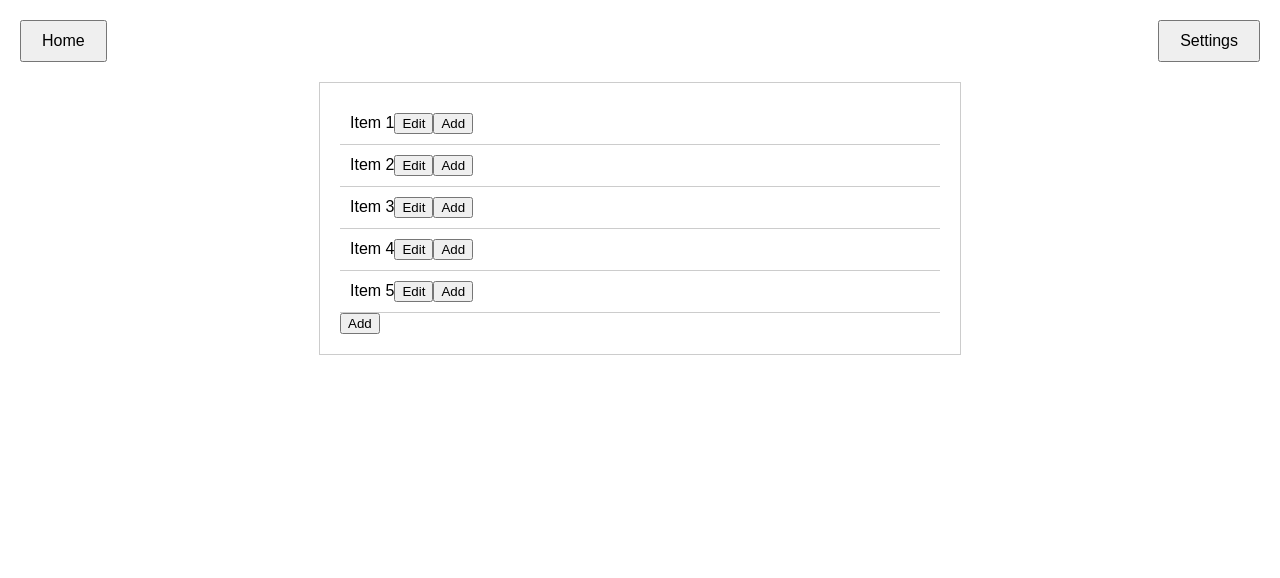
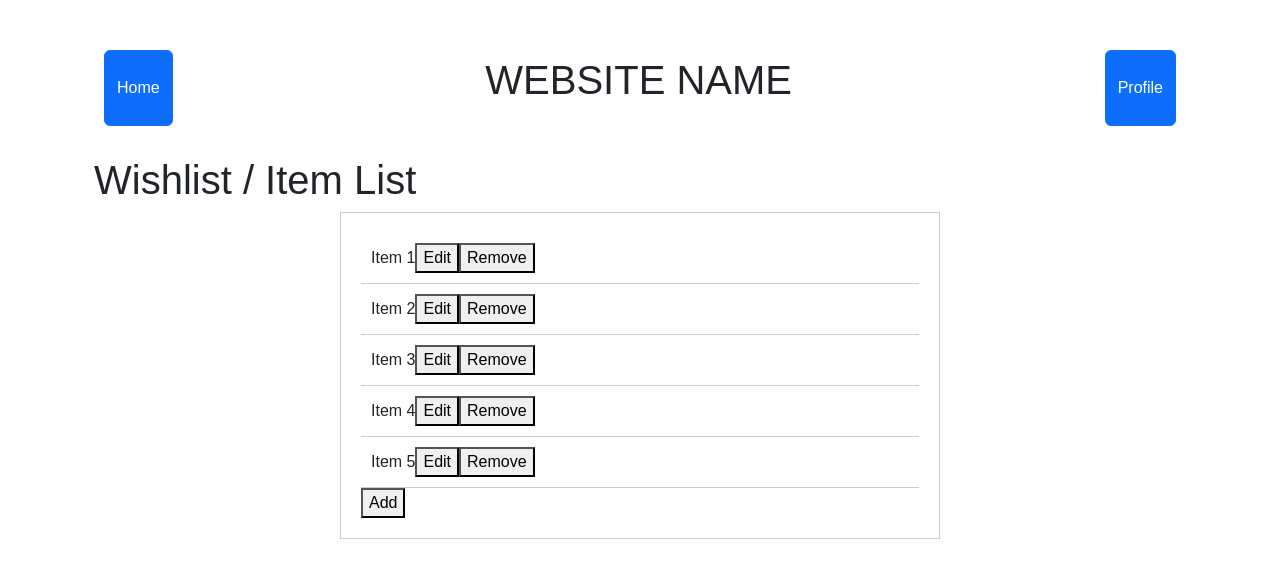
Before and after one commit to CST438Fall2024/FrontEndProject2, a React (Create React App) app in the folder project2group6/: page /list in a window 1280 px wide. Shown: the top 578 px of the page. Built offline with nearby package versions, Linux system fonts and the light colour scheme.

Commit message:
Added navigation and bootsrap
every page excluding App.js needs to be wrapped in <Layout>

```diff
--- a/project2group6/package.json
+++ b/project2group6/package.json
@@ -6,8 +6,10 @@
     "@testing-library/jest-dom": "^5.17.0",
     "@testing-library/react": "^13.4.0",
     "@testing-library/user-event": "^13.5.0",
+    "bootstrap": "^5.3.3",
     "react": "^18.3.1",
     "react-dom": "^18.3.1",
+    "react-router-dom": "^6.26.2",
     "react-scripts": "5.0.1",
     "web-vitals": "^2.1.4"
   },
--- /dev/null
+++ b/project2group6/src/Layout.js
@@ -0,0 +1,24 @@
+import React from 'react';
+import {useNavigate, Routes, Route} from 'react-router-dom';
+import "./css/Layout.css"
+
+const Layout = ({ children }) => {
+     // NAVIGATION
+    const navigate = useNavigate();
+
+    const handleNavigation = (path) => {
+    navigate(path);
+    }
+  return (
+    <div className="container">
+      <div className="header">
+                <button className="btn btn-primary" onClick={() => handleNavigation('/')}>Home</button>
+                <p className="fs-1">WEBSITE NAME</p>
+                <button className="btn btn-primary"onClick={() => alert('Settings button clicked!')}>Profile</button>
+            </div>
+      <main>{children}</main>
+    </div>
+  );
+};
+
+export default Layout;
--- /dev/null
+++ b/project2group6/src/css/Layout.css
@@ -0,0 +1,17 @@
+.container {
+    font-family: Arial, sans-serif;
+    padding: 20px;  /* Add padding to the container to ensure there's space around the content */
+}
+
+.header {
+    display: flex;
+    justify-content: space-between;
+    margin-bottom: 20px;
+    padding: 10px;  /* Add padding to move buttons away from the edges */
+}
+
+.btn {
+    padding: 10px 20px;
+    font-size: 16px;
+    cursor: pointer;
+}
--- a/project2group6/src/css/List.css
+++ b/project2group6/src/css/List.css
@@ -1,17 +1,4 @@
-.items-list-container {
-    font-family: Arial, sans-serif;
-    margin: 20px;
-}
-.header {
-    display: flex;
-    justify-content: space-between;
-    margin-bottom: 20px;
-}
-.header button {
-    padding: 10px 20px;
-    font-size: 16px;
-    cursor: pointer;
-}
+
 .item-list {
     border: 1px solid #ccc;
     padding: 20px;
--- a/project2group6/src/index.js
+++ b/project2group6/src/index.js
@@ -3,11 +3,22 @@ import ReactDOM from 'react-dom/client';
 import './index.css';
 import reportWebVitals from './reportWebVitals';
 import List from './pages/List';
+import AddItem from './pages/AddItem'
+import App from './App';
+import { BrowserRouter, Routes, Route } from 'react-router-dom';
+import 'bootstrap/dist/css/bootstrap.min.css';
+import Layout from "./Layout"
 
 const root = ReactDOM.createRoot(document.getElementById('root'));
 root.render(
   <React.StrictMode>
-    <List/>
+    <BrowserRouter>
+      <Routes>
+        <Route path="/" element={<App />} />
+        <Route path="/list" element={<List />} />
+        <Route path="/add-item" element={<AddItem />} />
+      </Routes>
+    </BrowserRouter>
   </React.StrictMode>
 );
 
--- a/project2group6/src/pages/AddItem.js
+++ b/project2group6/src/pages/AddItem.js
@@ -0,0 +1,20 @@
+import React from 'react';
+import '../css/AddItem.css'
+function AddItem(){
+    return(
+        <div className="addSection">
+
+        {/* Add a list */}
+        <div className="addList">
+            <h2>Add a List</h2>
+        </div>
+
+        {/* Add an item */}
+        <div className="addItem">
+            <h2>Add an Item</h2>
+        </div>
+        </div>
+    );
+}
+
+export default AddItem;
--- a/project2group6/src/pages/List.js
+++ b/project2group6/src/pages/List.js
@@ -1,5 +1,8 @@
 import React, { useEffect, useState } from 'react';
 import '../css/List.css';
+import {useNavigate, Routes, Route} from 'react-router-dom';
+import AddItem from './AddItem';
+import Layout from "../Layout"
 
 const List = () => {
     const [items, setItems] = useState([]);
@@ -15,29 +18,34 @@ const List = () => {
          fetchItems();
      }, []);
 
+     // NAVIGATION
+     const navigate = useNavigate();
+
+     const handleNavigation = (path) => {
+     navigate(path);
+    };
+
     return (
-        <div className="items-list-container">
-            <div className="header">
-                <button onClick={() => alert('Home button clicked!')}>Home</button>
-                <button onClick={() => alert('Settings button clicked!')}>Settings</button>
-            </div>
+
+        <div className="container">
+            <Layout>
+            <h1>Wishlist / Item List</h1>
             <div className="item-list">
                 {items.length > 0 ? (
                     items.map((item, index) => (
                         <div key={index} className="item">
                             {item}
                             <button onClick={() => alert('Edit clicked!')}>Edit</button>
-                            <button onClick={() => alert('Remove clicked')}>Add</button>
+                            <button onClick={() => alert('Remove clicked')}>Remove</button>
                         </div>
                     ))
                 ) : (
                     <p>No items available</p>
                 )}
-                <button onClick={() => alert('Add button Clicked')}>Add</button>
+                <button onClick={() => handleNavigation('/add-item')}>Add</button>
             </div>
+            </Layout>
         </div>
-
-
     );
 };
 
```
Also changed, not shown: project2group6/src/App.js (+8 -0 lines), project2group6/src/css/AddItem.css (added), 1 other file (tests, documents, lock files or other folders).
